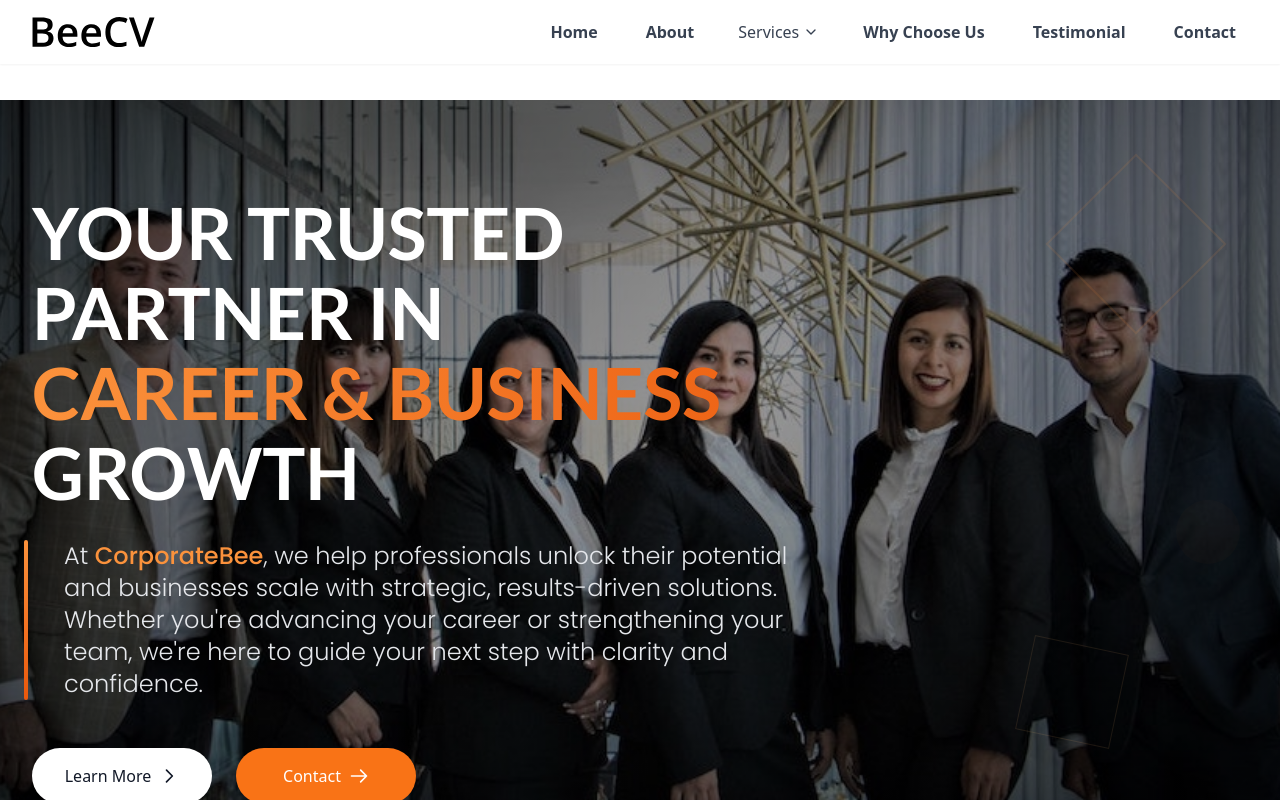
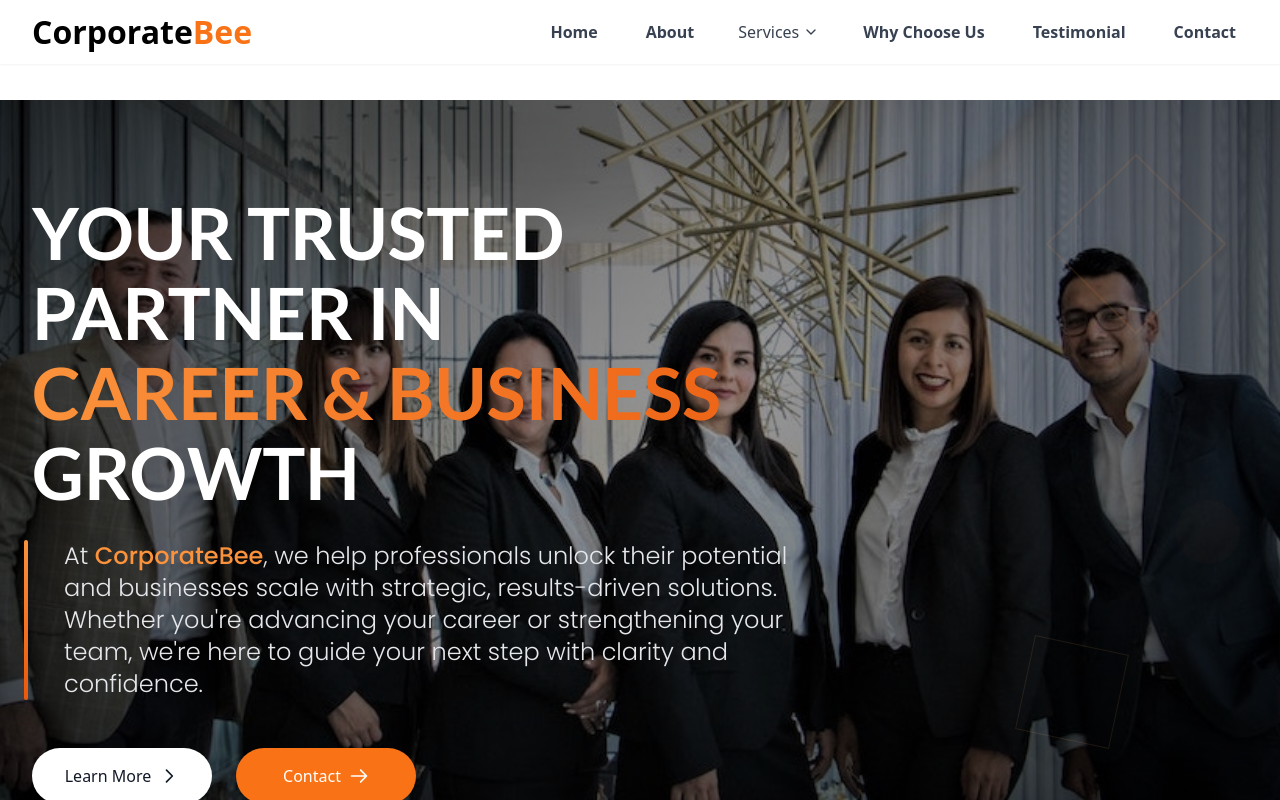
Before and after one commit to Lycan-Xx/test-4, a React (Vite) app: page / in a window 1280 px wide. Shown: the top 800 px of the page. Built offline with nearby package versions, Linux system fonts and the light colour scheme.

Commit message:
Updated the main logo, made the testimonial card navigation arrow buttons 2cm apart from the card

```diff
--- a/src/components/Layout/Header.tsx
+++ b/src/components/Layout/Header.tsx
@@ -1,5 +1,4 @@
 import React, { useState, useRef, useEffect } from "react";
-import LogoBeeCV from "../../assets/LogoBeeCV.svg";
 import { Link, NavLink, useLocation, useNavigate } from "react-router-dom";
 import { FaBriefcase, FaUserFriends } from "react-icons/fa";
 import { FiChevronDown, FiX } from "react-icons/fi";
@@ -154,15 +153,15 @@ const handleMobileMenuToggle = () => {
     <header className="fixed top-0 left-0 right-0 bg-white shadow-sm z-50">
       <nav className="container mx-auto px-4 lg:px-8">
         <div className="flex justify-between items-center h-16">
-          {/* Logo */}
-          <Link
+            {/* Logo */}
+            <Link
             to="/"
             onClick={handleHomeClick}
-            className="inline-flex items-center focus:outline-none focus:ring-2 focus:ring-primary-500"
+            className="inline-flex items-center focus:outline-none focus:ring-2 focus:ring-primary-500 text-[2rem] font-bold"
             aria-label="Home"
-          >
-            <img src={LogoBeeCV} alt="CorporateBee Logo" className="h-8" />
-          </Link>
+            >
+            Corporate<span className="text-orange-500">Bee</span>
+            </Link>
 
           {/* Desktop Navigation */}
           <div className="hidden lg:flex items-center gap-6">
--- a/src/components/pages/Testimonial.tsx
+++ b/src/components/pages/Testimonial.tsx
@@ -193,7 +193,7 @@ const Testimonial: React.FC = () => {
              onMouseLeave={() => setIsPaused(false)}>
 
           {/* Navigation Arrows */}
-          <div className="absolute top-1/3 transform -translate-y-1/2 left-[-1rem] flex items-center z-30">
+          <div className="absolute top-1/3 transform -translate-y-1/2 left-[-2cm] flex items-center z-30">
             <button
               onClick={goToPrev}
               disabled={isAnimating}
@@ -205,7 +205,7 @@ const Testimonial: React.FC = () => {
               </svg>
             </button>
           </div>
-          <div className="absolute top-1/3 transform -translate-y-1/2 right-[-1rem] flex items-center z-30">
+          <div className="absolute top-1/3 transform -translate-y-1/2 right-[-2cm] flex items-center z-30">
             <button
               onClick={goToNext}
               disabled={isAnimating}
```
